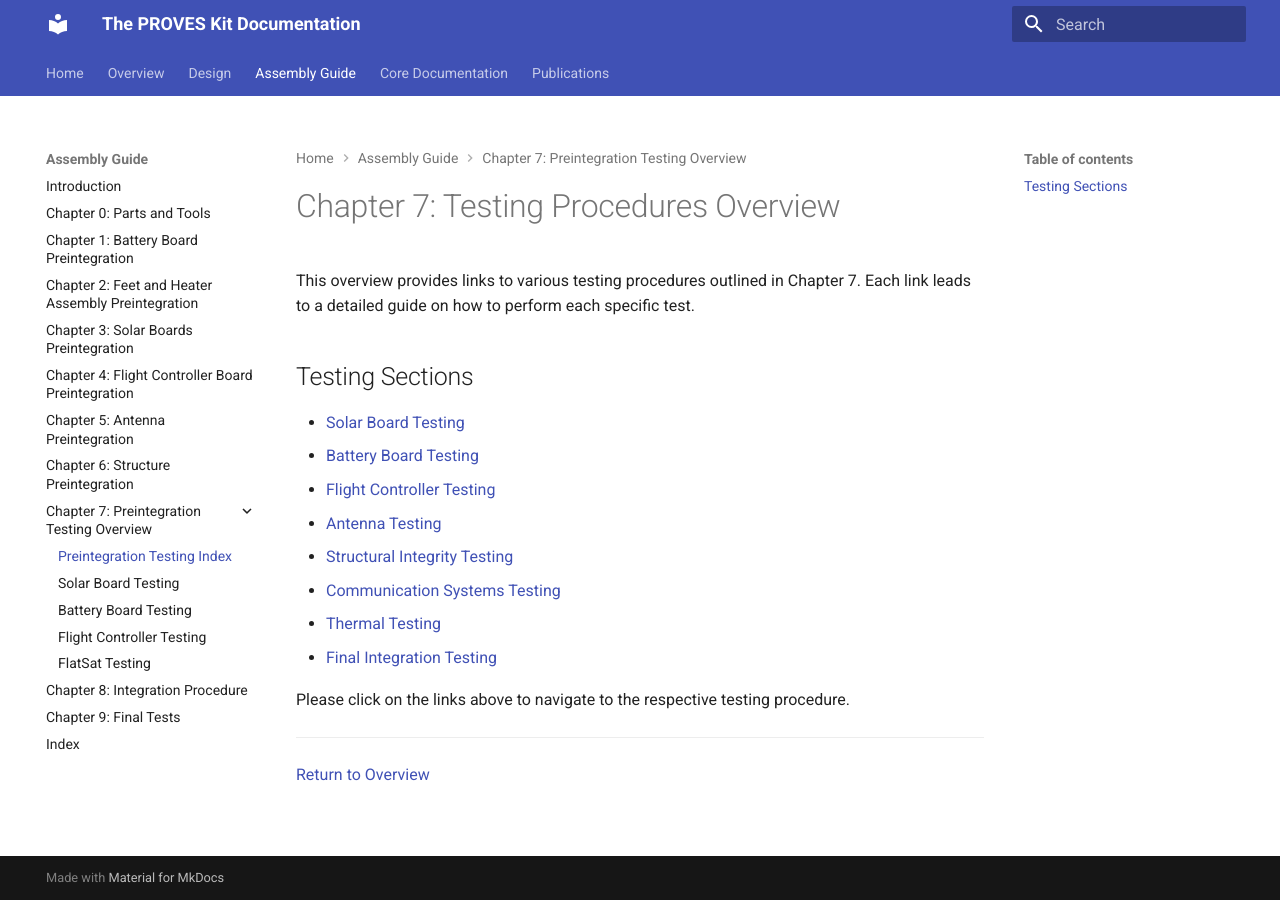
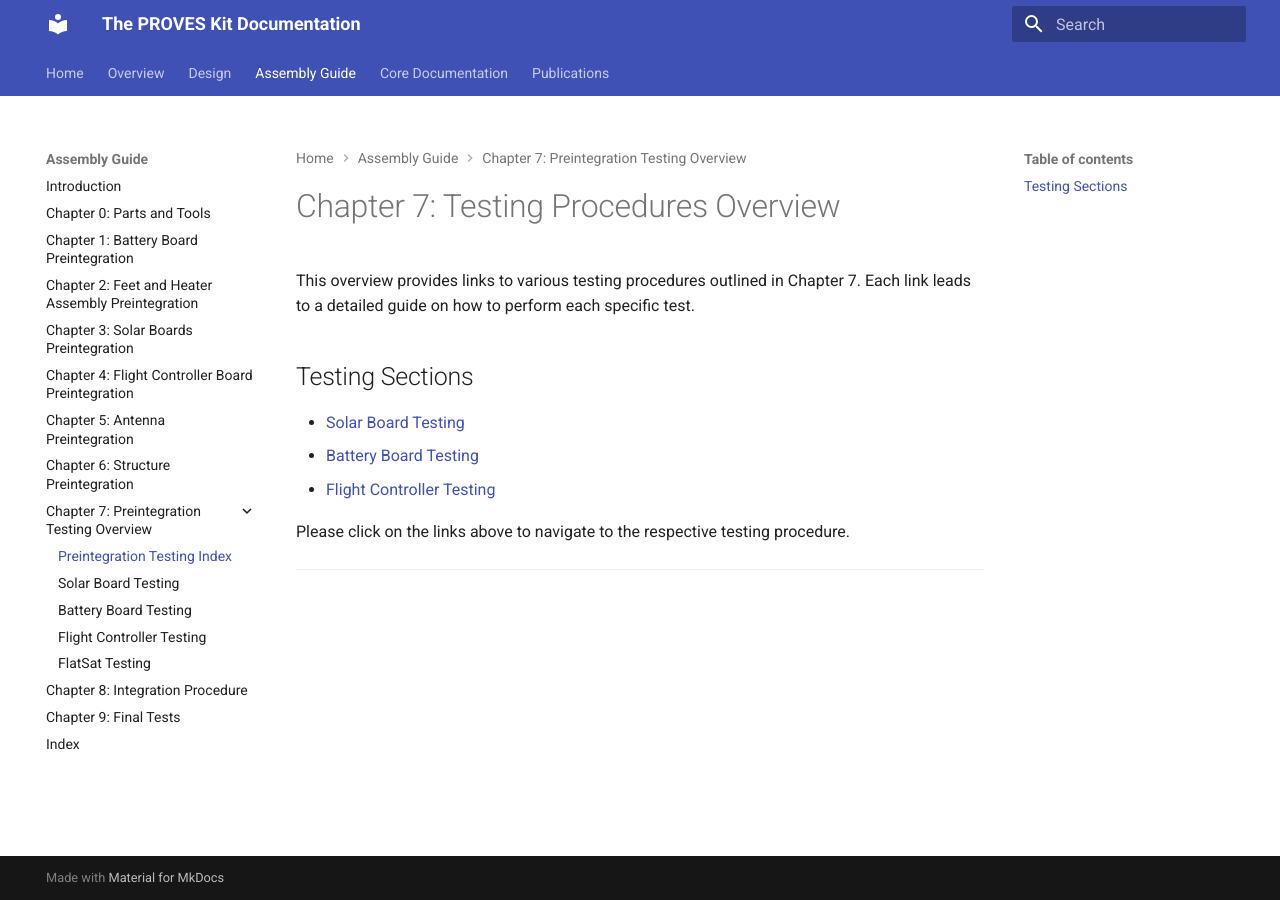
Before and after one commit to proveskit/Documentation, an MkDocs documentation site: the page built from docs/assembly_guide/ch_7_testing/index.md, in a window 1280 px wide. Built offline with MkDocs 1.6.1 and Material for MkDocs 9.7.7, drawn with Linux system fonts in a browser that asks for light colours.

```diff
--- a/docs/assembly_guide/ch_7_testing/index.md
+++ b/docs/assembly_guide/ch_7_testing/index.md
@@ -6,15 +6,8 @@
 
 - [Solar Board Testing](solar_board_testing.md)
 - [Battery Board Testing](battery_board_testing.md)
-- [Flight Controller Testing](flight_controller_testing.md)
-- [Antenna Testing](antenna_testing.md)
-- [Structural Integrity Testing](structural_integrity_testing.md)
-- [Communication Systems Testing](communication_systems_testing.md)
-- [Thermal Testing](thermal_testing.md)
-- [Final Integration Testing](final_integration_testing.md)
+- [Flight Controller Testing](flight_computer_testing.md)
 
 Please click on the links above to navigate to the respective testing procedure.
 
 ---
-
-[Return to Overview ](../ch_7_testing.md)
```
Also changed, not shown: docs/software/big_data.md (+1 -0 lines), docs/software/cdh.md (+1 -0 lines), docs/software/detumble.md (+1 -0 lines), docs/software/functions.md (+1 -0 lines), docs/software/payload.md (+1 -0 lines).
